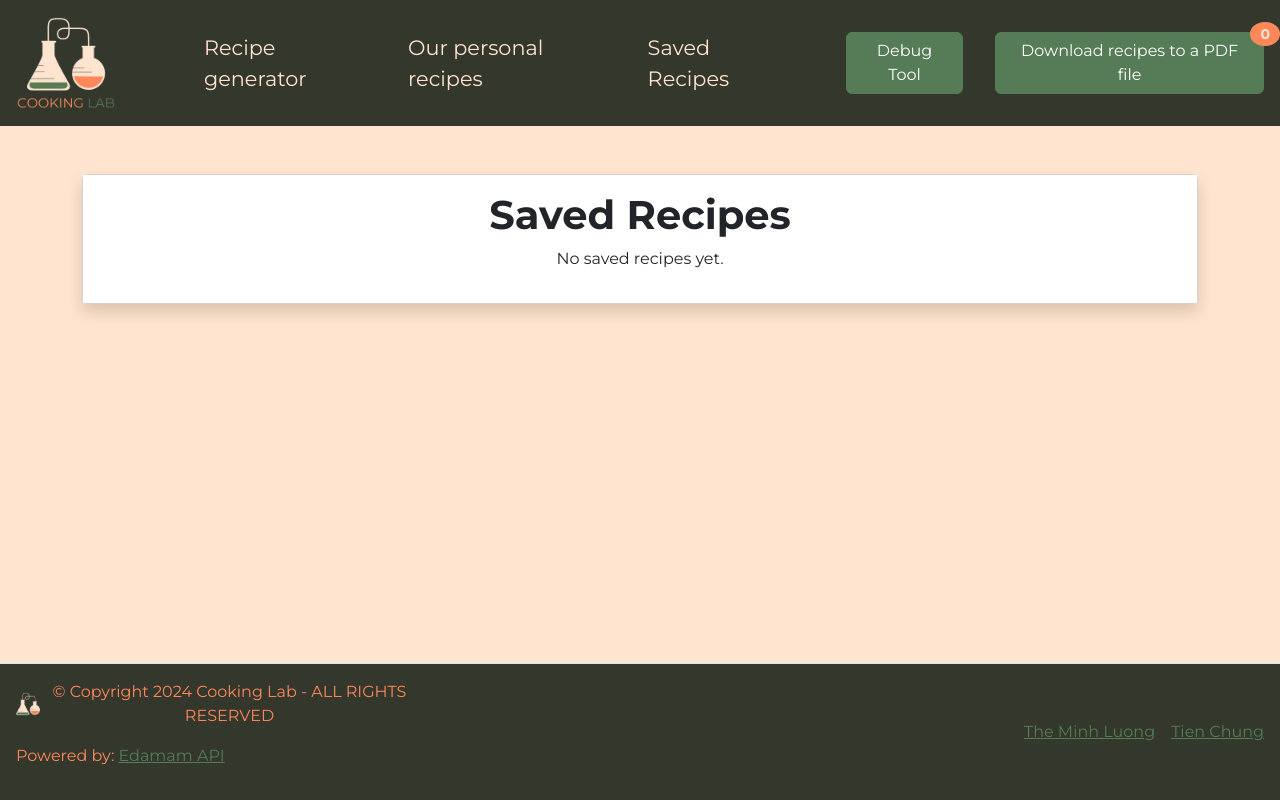
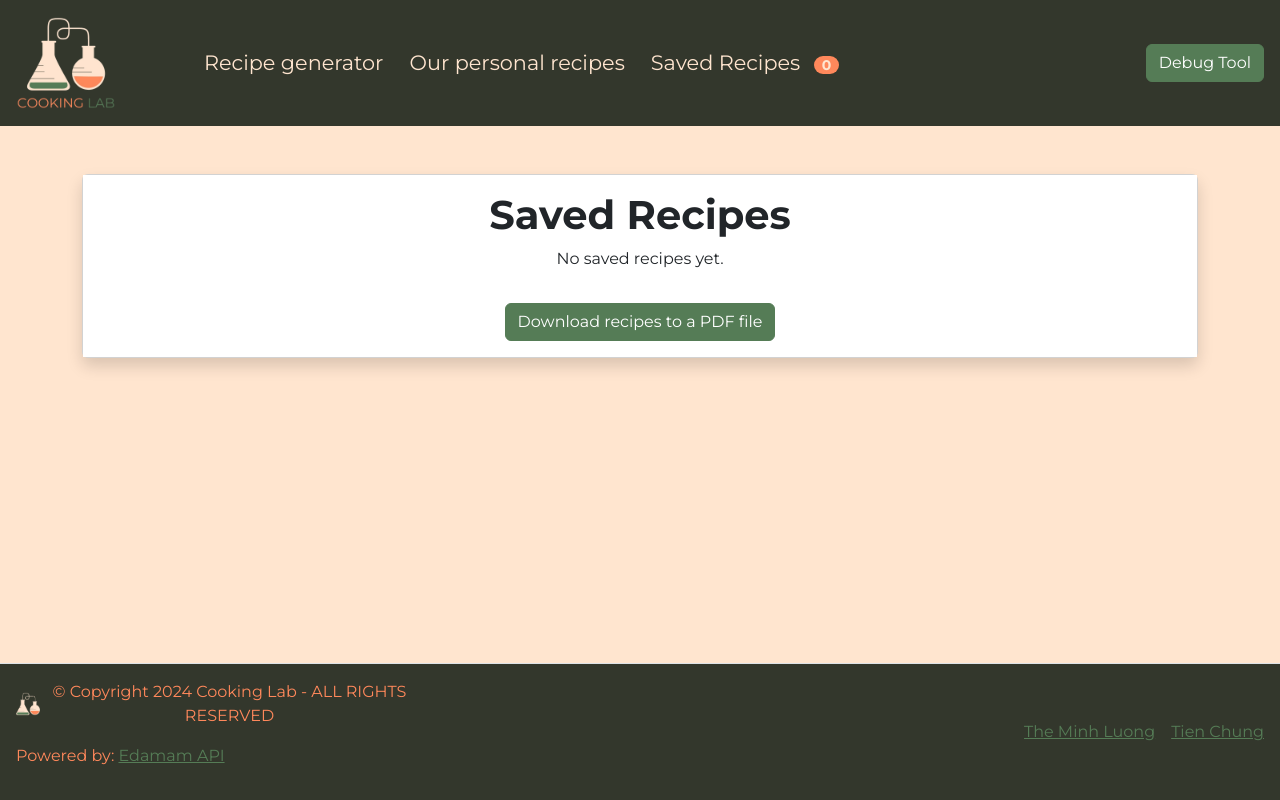
Before and after one commit to CookingLab/cooking-lab, a React (Create React App) app: page /savedRecipes in a window 1280 px wide. Built offline with nearby package versions, Linux system fonts and the light colour scheme.

Commit message:
FEAT(#98): Improve Saved Recipes

```diff
--- a/src/components/navBar.tsx
+++ b/src/components/navBar.tsx
@@ -1,16 +1,14 @@
-import React, { useState } from 'react';
-import jsPDF from 'jspdf';
+import React from 'react';
 import logo from '../img/cookingLabLogo2.png';
 import Debug from './debug';
 import { Navbar, Nav } from 'react-bootstrap';
 import { HashLink } from 'react-router-hash-link';
-import { PERSONAL_RECIPE, RECIPE_GENERATOR, GENERATE_TXT, MODAL_TITLE, MODAL_TEXT, SAVED_RECIPES } from '../i18n/constants';
+import { PERSONAL_RECIPE, RECIPE_GENERATOR, SAVED_RECIPES } from '../i18n/constants';
 import { useDispatch, useSelector } from 'react-redux';
 import { useNavigate } from 'react-router-dom';
 import { restartSteps } from '../utils/index';
 import * as CookingLabSlice from '../redux/cookingLabSlice';
-import { RootState } from 'redux/store';
-import CustomModal from './modal';
+import { RootState } from '../redux/store';
 
 const NavBar = () => {
   const isLocalhost = window.location.hostname === 'localhost';
@@ -19,81 +17,13 @@ const NavBar = () => {
   const dispatch = useDispatch();
   const navigate = useNavigate();
 
-  const [showModal, setShowModal] = useState(false);
-  const handleClose = () => setShowModal(false);
-  const handleShow = () => setShowModal(true);
-
   const handleRestart = () => {
     restartSteps(dispatch, navigate);
     dispatch(CookingLabSlice.setTienRecipesExtended(false));
     dispatch(CookingLabSlice.setTmRecipesExtended(false));
   }
 
-
-  const handleGeneratePdfFile = () => {
-
-    const recipes = Object.entries(savedRecipes);
-    if (recipes.length === 0) {
-      handleShow();
-      setShowModal(true);
-      return;
-    }
-
-    const doc = new jsPDF();
-
-    doc.setFontSize(18);
-    doc.text('CookingLab Recipes', 105, 20, { align: 'center' });
-
-    const imgWidth = 50;
-    const imgHeight = 50;
-    doc.addImage(logo, 'PNG', 80, 30, imgWidth, imgHeight);
-
-    doc.setFontSize(14);
-    doc.text('Here are your saved recipes, click on the recipe name to view it:', 105, 90, { align: 'center' });
-
-    doc.setFontSize(12);
-    let yPosition = 100;
-    const pageWidth = doc.internal.pageSize.getWidth();
-    const margin = 10;
-    const maxWidth = pageWidth - margin * 2;
-
-    recipes.forEach(([name, url], index) => {
-      const text = `${index + 1}. ${name}`;
-
-      // Render the recipe name (split into multiple lines if necessary)
-      const splitText = doc.splitTextToSize(text, maxWidth);
-      splitText.forEach((line: string, lineIndex: number) => {
-        doc.textWithLink(line, margin, yPosition, { url });
-
-        // Only draw the underline starting after the number (index + 1) on the first line
-        if (lineIndex === 0) {
-          const numberWidth = doc.getTextWidth(`${index + 1}. `); // Calculate the width of the number
-          const textWidth = doc.getTextWidth(line) - numberWidth; // Calculate the width of the remaining text
-          doc.line(margin + numberWidth, yPosition + 1, margin + numberWidth + textWidth, yPosition + 1); // Draw underline only for the text
-        } else {
-          const textWidth = doc.getTextWidth(line); // For subsequent lines, underline the entire line
-          doc.line(margin, yPosition + 1, margin + textWidth, yPosition + 1);
-        }
-
-        yPosition += 10;
-
-        // Handle page overflow
-        if (yPosition > 280) {
-          doc.addPage();
-          yPosition = 20;
-        }
-      });
-    });
-
-    doc.setFontSize(10);
-    doc.text('Thank you for using CookingLab!', 105, 280, { align: 'center' });
-    doc.text('Visit us at: https://cooking-lab.netlify.app/', 105, 290, { align: 'center' });
-
-    doc.save('cooking_lab_recipes.pdf');
-  };
-
   return (
-    <>
     <Navbar expand="md" className="navbar background-color">
       <Navbar.Brand>
         <a href="/">
@@ -135,26 +65,13 @@ const NavBar = () => {
               className="navbar-link"
               onClick={() => handleRestart()}
             >
-                {SAVED_RECIPES}
+              {SAVED_RECIPES} <span className="badge">{Object.keys(savedRecipes).length}</span>
             </Nav.Link>
           </Nav>
         </div>
       </Navbar.Collapse>
       {isLocalhost && <Debug />}
-        <div className="position-relative">
-          <button data-testid="save-recipe-btn" className="btn btn-dark cooking-lab-btn me-3 ms-3" onClick={() => handleGeneratePdfFile()}>
-            {GENERATE_TXT}
-          </button>
-          <span className="badge">{Object.keys(savedRecipes).length}</span>
-        </div>
     </Navbar>
-      <CustomModal
-        modalTitle={MODAL_TITLE}
-        modalText={MODAL_TEXT}
-        show={showModal}
-        handleClose={handleClose}
-      />
-    </>
   )
 }
 
--- a/src/components/savedRecipesPage.tsx
+++ b/src/components/savedRecipesPage.tsx
@@ -1,8 +1,11 @@
-import React from 'react';
+import React, {useState} from 'react';
+import jsPDF from 'jspdf';
+import logo from '../img/cookingLabLogo2.png';
 import { useDispatch, useSelector } from 'react-redux';
 import { RootState } from '../redux/store';
-import { SAVED_RECIPES_TITLE, SAVED_RECIPES_MSG, NO_SAVED_RECIPES } from '../i18n/constants';
+import { SAVED_RECIPES_TITLE, SAVED_RECIPES_MSG, NO_SAVED_RECIPES, GENERATE_TXT, MODAL_TITLE, MODAL_TEXT } from '../i18n/constants';
 import { removeSavedRecipe } from '../redux/cookingLabSlice';
+import CustomModal from './modal';
 
 const SavedRecipes = () => {
   const savedRecipes = useSelector((state: RootState) => state.cookingLab.savedRecipes || {});
@@ -11,6 +14,72 @@ const SavedRecipes = () => {
 
   const handleRemoveSavedRecipe = (name: string) => {
     dispatch(removeSavedRecipe(name));
+  };
+
+  const [showModal, setShowModal] = useState(false);
+  const handleShow = () => setShowModal(true);
+  const handleClose = () => setShowModal(false);
+
+  const handleGeneratePdfFile = () => {
+
+    const recipes = Object.entries(savedRecipes);
+    if (recipes.length === 0) {
+      handleShow();
+      setShowModal(true);
+      return;
+    }
+
+    const doc = new jsPDF();
+
+    doc.setFontSize(18);
+    doc.text('CookingLab Recipes', 105, 20, { align: 'center' });
+
+    const imgWidth = 50;
+    const imgHeight = 50;
+    doc.addImage(logo, 'PNG', 80, 30, imgWidth, imgHeight);
+
+    doc.setFontSize(14);
+    doc.text('Here are your saved recipes, click on the recipe name to view it:', 105, 90, { align: 'center' });
+
+    doc.setFontSize(12);
+    let yPosition = 100;
+    const pageWidth = doc.internal.pageSize.getWidth();
+    const margin = 10;
+    const maxWidth = pageWidth - margin * 2;
+
+    recipes.forEach(([name, url], index) => {
+      const text = `${index + 1}. ${name}`;
+
+      // Render the recipe name (split into multiple lines if necessary)
+      const splitText = doc.splitTextToSize(text, maxWidth);
+      splitText.forEach((line: string, lineIndex: number) => {
+        doc.textWithLink(line, margin, yPosition, { url });
+
+        // Only draw the underline starting after the number (index + 1) on the first line
+        if (lineIndex === 0) {
+          const numberWidth = doc.getTextWidth(`${index + 1}. `); // Calculate the width of the number
+          const textWidth = doc.getTextWidth(line) - numberWidth; // Calculate the width of the remaining text
+          doc.line(margin + numberWidth, yPosition + 1, margin + numberWidth + textWidth, yPosition + 1); // Draw underline only for the text
+        } else {
+          const textWidth = doc.getTextWidth(line); // For subsequent lines, underline the entire line
+          doc.line(margin, yPosition + 1, margin + textWidth, yPosition + 1);
+        }
+
+        yPosition += 10;
+
+        // Handle page overflow
+        if (yPosition > 280) {
+          doc.addPage();
+          yPosition = 20;
+        }
+      });
+    });
+
+    doc.setFontSize(10);
+    doc.text('Thank you for using CookingLab!', 105, 280, { align: 'center' });
+    doc.text('Visit us at: https://cooking-lab.netlify.app/', 105, 290, { align: 'center' });
+
+    doc.save('cooking_lab_recipes.pdf');
   };
 
   return (
@@ -47,7 +116,18 @@ const SavedRecipes = () => {
                   ))}
                 </ul>
               )}
+              <div className="position-relative">
+                <button data-testid="save-recipe-btn" className="btn btn-dark cooking-lab-btn me-3 ms-3 mt-3" onClick={() => handleGeneratePdfFile()}>
+                  {GENERATE_TXT}
+                </button>
+              </div>
             </div>
+            <CustomModal
+              modalTitle={MODAL_TITLE}
+              modalText={MODAL_TEXT}
+              show={showModal}
+              handleClose={handleClose}
+            />
           </div>
         </div>
       </div>
--- a/src/css/App.css
+++ b/src/css/App.css
@@ -112,19 +112,18 @@ nav.navbar .navbar-toggler-icon:after {
 }
 
 .badge {
-  position: absolute;
-  top: -10px;
-  right: 0;
   background-color: var(--color-primary);
   color: var(--color-secondary);
-  border-radius: 50%;
-  padding: 5px 10px;
+  border-radius: 12px;
+  padding: 2px 8px;
   font-size: 14px;
   font-weight: bold;
-  display: flex;
+  display: inline-flex;
   align-items: center;
   justify-content: center;
+  margin-left: 0.5rem;
 }
+
 
 /* Step 2 */
 
```
Lines whose indentation alone changed are shown as unchanged.
